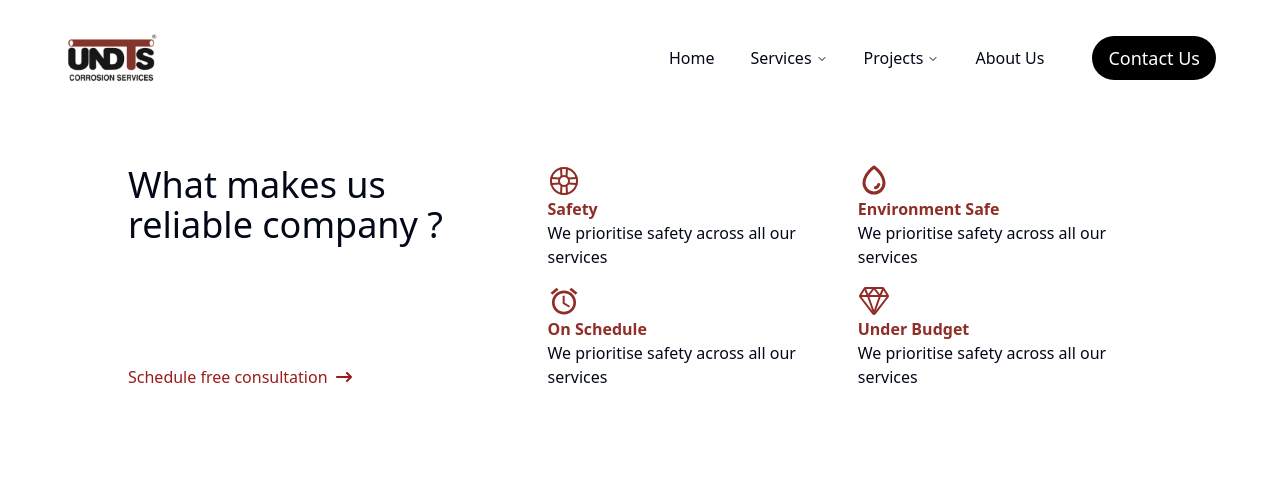
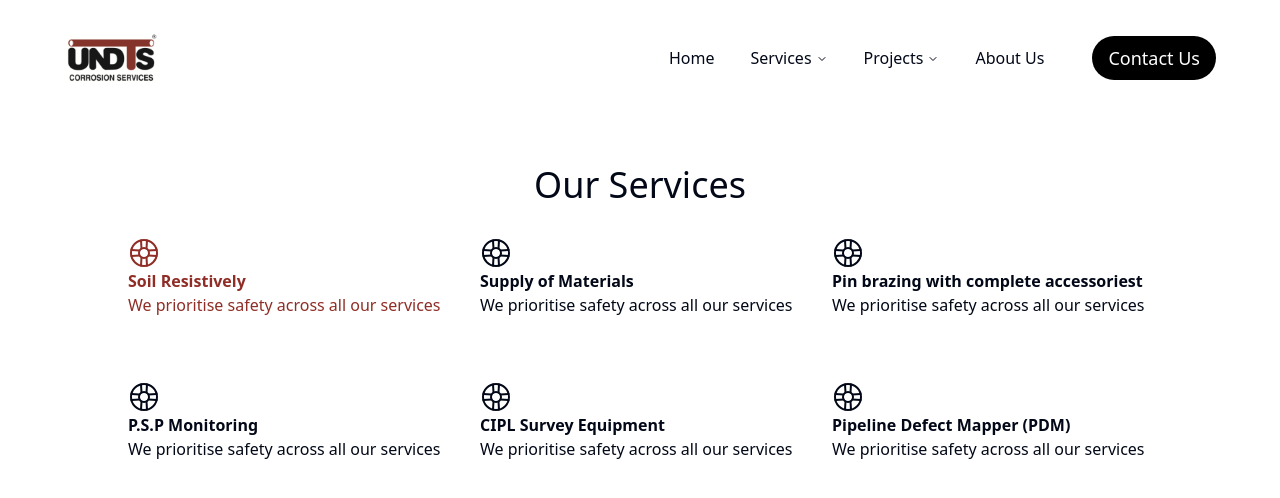
Before and after one commit to ManavMalhotra/undts, a Next.js app: page / in a window 1280 px wide. Shown: the top 498 px of the page. Built offline with nearby package versions, Linux system fonts and the light colour scheme.

Commit message:
done: services

```diff
--- a/app/page.tsx
+++ b/app/page.tsx
@@ -23,11 +23,11 @@ export default function page() {
       <main className="grid grid-cols-4 md:grid-cols-8 gap-4 mx-4 md:mx-16">
         <Navbar />
         {/* Reliable Section */}
-        <Reliable />
+        {/* <Reliable /> */}
         {/* Our Esteemed Clients */}
         {/* <Esteemed /> */}
         {/* Our Services */}
-        {/* <OurServices /> */}
+        <OurServices />
         {/* Statistics */}
         {/* <Statistics /> */}
         {/* Reliable Company */}
--- a/components/OurServices.tsx
+++ b/components/OurServices.tsx
@@ -3,42 +3,42 @@ import { IoHelpBuoyOutline } from 'react-icons/io5'
 
 function OurServices() {
     return (
-        <section className="col-span-4 md:col-span-8 py-8 ">
-            <h1 className="text-2xl text-center md:text-4xl" >Our Services</h1>
-            <section className="grid grid-cols-1 px-16 py-8 md:gap-x-4 md:grid-cols-3 md:gap-y-16 ">
+        <section className="font-[----font-raleway] col-span-4 md:col-span-8 gap-4 px-4 py-8 md:px-16 md:flex-row">
+            <h1 className="text-3xl text-center font-[--font-eb-garamond] md:text-4xl" >Our Services</h1>
+            <section className="grid grid-cols-1 gap-8 py-8 md:grid-cols-3 md:gap-y-16 ">
                 <div className="">
-                    <IoHelpBuoyOutline className="w-8 h-8 text-[#8F2D26]" />
-                    <h4 className="font-bold text-[#8F2D26]">Soil Resistively</h4>
+                    <IoHelpBuoyOutline className="w-6 h-auto md:w-8 text-[#8F2D26]" />
+                    <h4 className="font-semibold text-[#8F2D26]">Soil Resistively</h4>
                     <p className="text-[#8F2D26]">We prioritise safety across all our services </p>
                 </div>
 
-                <div className="">
-                    <IoHelpBuoyOutline className="w-8 h-8" />
-                    <h4 className="font-bold text-red-800">Supply of Materials</h4>
+                <div>
+                    <IoHelpBuoyOutline className="w-6 h-auto md:w-8" />
+                    <h4 className="font-semibold">Supply of Materials</h4>
                     <p>We prioritise safety across all our services </p>
                 </div>
 
                 <div>
-                    <IoHelpBuoyOutline className="w-8 h-8" />
-                    <h4 className="font-bold text-red-800">Pin brazing with complete accessoriest</h4>
+                    <IoHelpBuoyOutline className="w-6 h-auto md:w-8" />
+                    <h4 className="font-semibold">Pin brazing with complete accessoriest</h4>
                     <p>We prioritise safety across all our services </p>
                 </div>
 
                 <div>
-                    <IoHelpBuoyOutline className="w-8 h-8" />
-                    <h4 className="font-bold text-red-800">P.S.P Monitoring</h4>
+                    <IoHelpBuoyOutline className="w-6 h-auto md:w-8" />
+                    <h4 className="font-semibold">P.S.P Monitoring</h4>
                     <p>We prioritise safety across all our services </p>
                 </div>
 
                 <div>
-                    <IoHelpBuoyOutline className="w-8 h-8" />
-                    <h4 className="font-bold text-red-800">CIPL Survey Equipment</h4>
+                    <IoHelpBuoyOutline className="w-6 h-auto md:w-8" />
+                    <h4 className="font-semibold">CIPL Survey Equipment</h4>
                     <p>We prioritise safety across all our services </p>
                 </div>
 
                 <div>
-                    <IoHelpBuoyOutline className="w-8 h-8" />
-                    <h4 className="font-bold text-red-800">Pipeline Defect Mapper (PDM)</h4>
+                    <IoHelpBuoyOutline className="w-6 h-auto md:w-8" />
+                    <h4 className="font-semibold">Pipeline Defect Mapper (PDM)</h4>
                     <p>We prioritise safety across all our services </p>
                 </div>
             </section>
--- a/components/Reliable.tsx
+++ b/components/Reliable.tsx
@@ -20,7 +20,7 @@ function Reliable() {
 
             </div>
 
-            <section className=" grid items-center grid-cols-2 gap-4 align-middle md:w-3/5 md:grid-cols-2">
+            <section className="grid items-center grid-cols-2 gap-4 align-middle  md:w-3/5 md:grid-cols-2">
                 <div className="">
                     <IoHelpBuoyOutline className="w-6 h-auto md:w-8 text-[#8F2D26]" />
                     <h4 className="font-bold text-[#8F2D26]">Safety</h4>
```
